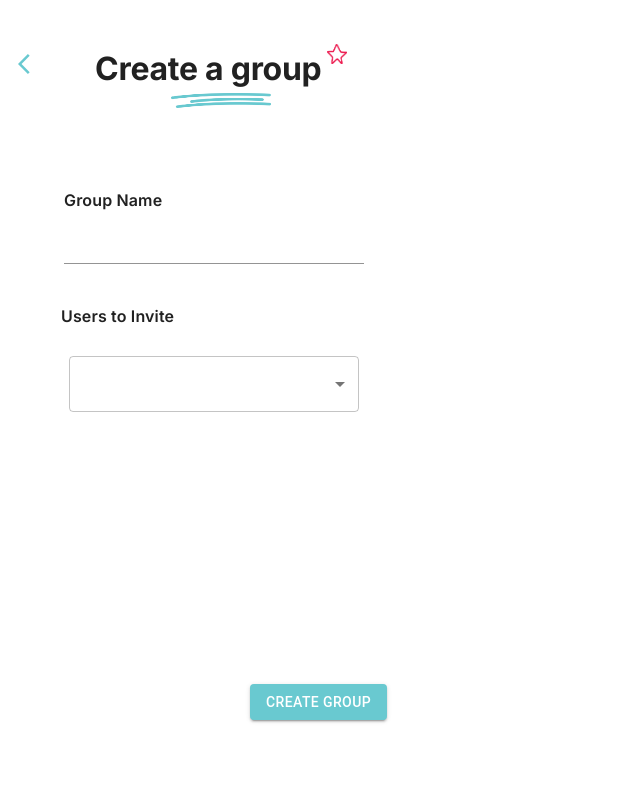
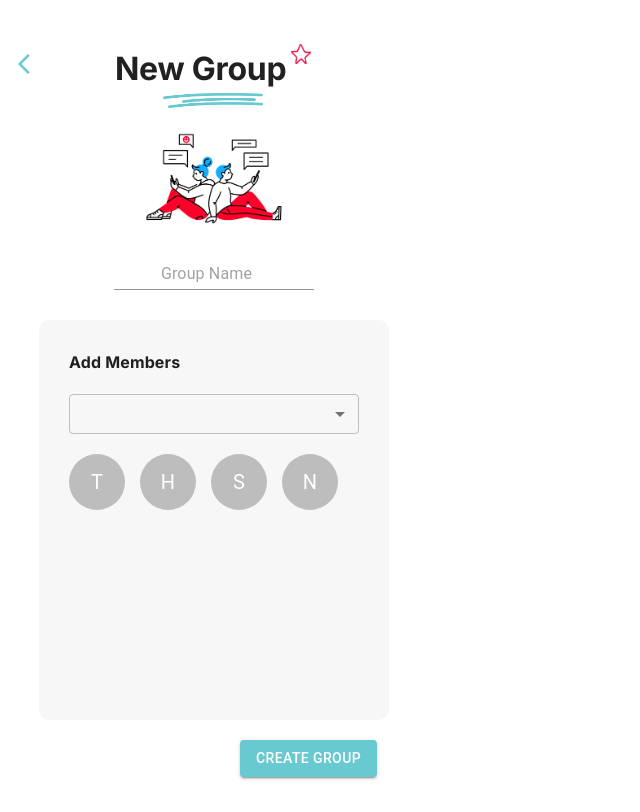
Before and after one commit to triciiaaa/4-Us, a Next.js app: page /for-us/create-group in a window 1280 px wide. Shown: the whole page, without its empty margins (0-640 px from the left). Built offline with nearby package versions, Linux system fonts and the light colour scheme.

Commit message:
updated create group page ui details

```diff
--- a/app/common/customised-theme.js
+++ b/app/common/customised-theme.js
@@ -8,9 +8,13 @@ let CustomisedTheme = createTheme({
     },
     pink: {
       main: "#EE1D52",
+      dark: "#C8003E"
     },
     black: {
       main: "#000000",
+    },
+    off_white: {
+      main: "#F7F7F7",
     },
     white: {
       main: "#FFFFFF",
--- /dev/null
+++ b/app/for-us/create-group/create-group-header.js
@@ -0,0 +1,39 @@
+import Image from "next/image";
+import styles from "../../page.module.css";
+import {
+    Typography,
+    Stack,
+  } from "@mui/material";
+
+export default function CreateGroupHeader() {
+  return (
+    <Stack display="flex" alignItems="center" gap="5px" paddingY="20px">
+      <Stack
+        display="flex"
+        flexDirection="row"
+        justifyContent="center"
+        alignItems="center"
+        gap="5px"
+      >
+        <Typography
+          variant="h2"
+          textAlign="center"
+          style={{
+            paddingTop: "30px",
+            fontWeight: "bold",
+          }}
+        >
+          New Group
+        </Typography>
+        <Image
+          src="/star.jpg"
+          width={20}
+          height={20}
+          style={{ marginBottom: "0px" }}
+          alt="Preview"
+        />
+      </Stack>
+      <Image src="/line.jpg" width={100} height={15} alt="Preview" />
+    </Stack>
+  );
+}
--- /dev/null
+++ b/app/for-us/create-group/form.js
@@ -0,0 +1,70 @@
+import Image from "next/image";
+import styles from "../../page.module.css";
+import { Typography, TextField, Stack, Box, Avatar } from "@mui/material";
+import UserMultiSelect from "../../for-us/create-group/user-multi-select";
+import { blue } from "@mui/material/colors";
+import { useTheme } from "@mui/material/styles";
+
+export default function Form() {
+  const theme = useTheme();
+
+  return (
+    <Stack display="flex" alignItems="center" gap="30px">
+      <Image
+        src="/friends.png"
+        width={150}
+        height={100}
+        style={{ marginBottom: "0px" }}
+        alt="Preview"
+      />
+      <TextField
+        id="standard-search"
+        label=""
+        type="search"
+        variant="standard"
+        sx={{ width: "200px" }}
+        InputProps={{
+          sx: {
+            "& input": {
+              textAlign: "center",
+            },
+          },
+        }}
+        placeholder="Group Name"
+      />
+      <Stack
+        sx={{
+          bgcolor: theme.palette.off_white.main,
+          width: "350px",
+          height: "400px",
+          borderRadius: "10px",
+          alignItems: "flex-start",
+          gap: "20px",
+          padding: "30px"
+        }}
+      >
+        <Typography
+          variant="body_bold"
+          textAlign="center"
+          style={{
+            fontWeight: "bold",
+          }}
+        >
+          Add Members
+        </Typography>
+        <UserMultiSelect />
+        <Stack
+          display="flex"
+          flexDirection="row"
+          alignItems="center"
+          gap="15px"
+        >
+          <Avatar sx={{ width: 56, height: 56 }}>T</Avatar>
+          <Avatar sx={{ width: 56, height: 56 }}>H</Avatar>
+          <Avatar sx={{ width: 56, height: 56}}>S</Avatar>
+          <Avatar sx={{ width: 56, height: 56}}>N</Avatar>
+        </Stack>
+      </Stack>
+    </Stack>
+  );
+}
--- a/app/for-us/create-group/page.js
+++ b/app/for-us/create-group/page.js
@@ -11,9 +11,10 @@ import {
   IconButton,
 } from "@mui/material";
 import { useRouter } from "next/navigation";
-import UserMultiSelect from "../../for-us/create-group/user-multi-select";
 import ArrowBackIosIcon from "@mui/icons-material/ArrowBackIos";
 import { useTheme } from "@mui/material/styles";
+import CreateGroupHeader from "./create-group-header";
+import Form from "./form";
 
 export default function CreateGroup() {
   const router = useRouter();
@@ -21,7 +22,7 @@ export default function CreateGroup() {
 
   return (
     <main className={styles.main}>
-      <Stack direction="row" gap="45px">
+      <Stack direction="row" gap="65px">
         <IconButton
           aria-label="back"
           onClick={() => router.push("/for-us")}
@@ -29,55 +30,13 @@ export default function CreateGroup() {
         >
           <ArrowBackIosIcon fontSize="medium" />
         </IconButton>
-
-        {/* header */}
-        <Stack display="flex" alignItems="center" gap="5px" paddingY="20px">
-          <Stack
-            display="flex"
-            flexDirection="row"
-            justifyContent="center"
-            alignItems="center"
-            gap="5px"
-          >
-            <Typography
-              variant="h2"
-              textAlign="center"
-              style={{
-                paddingTop: "30px",
-                fontWeight: "bold",
-              }}
-            >
-              Create a group
-            </Typography>
-            <Image
-              src="/star.jpg"
-              width={20}
-              height={20}
-              style={{ marginBottom: "0px" }}
-              alt="Preview"
-            />
-          </Stack>
-          <Image src="/line.jpg" width={100} height={15} alt="Preview" />
-        </Stack>
+        <CreateGroupHeader />
       </Stack>
 
-      <Stack display="flex" alignItems="center" gap="40px" marginTop="60px">
-        <Stack gap="20px">
-          <Typography variant="body_bold">Group Name</Typography>
-          <TextField
-            id="standard-search"
-            label=""
-            type="search"
-            variant="standard"
-            sx={{ width: "300px" }}
-          />
-        </Stack>
-        <Stack gap="20px">
-          <Typography variant="body_bold">Users to Invite</Typography>
-          <UserMultiSelect />
-        </Stack>
-      </Stack>
-      <Box position="absolute" bottom="80px" marginLeft="250px">
+      {/* user form */}
+      <Form />
+
+      {/* create group button */}
       <Button
         variant="contained"
         sx={{
@@ -85,12 +44,13 @@ export default function CreateGroup() {
           "&:hover": {
             bgcolor: theme.palette.blue.dark,
           },
+          marginLeft: "240px",
+          marginTop: "20px"
         }}
         onClick={() => router.push("/for-us/blank-group")}
       >
         Create Group
       </Button>
-      </Box>
     </main>
   );
 }
--- a/app/for-us/create-group/user-multi-select.js
+++ b/app/for-us/create-group/user-multi-select.js
@@ -52,7 +52,7 @@ export default function UserMultiSelect() {
 
   return (
     <div>
-      <FormControl sx={{ m: 1, width: "290px" }}>
+      <FormControl sx={{ width: "290px" }} size="small">
         <InputLabel id="demo-multiple-chip-label"></InputLabel>
         <Select
           labelId="demo-multiple-chip-label"
```
Also changed, not shown: app/for-us/for-us-group1.js (added, +31 -0 lines), app/for-us/for-us-group2.js (added, +31 -0 lines), app/for-us/for-us-header.js (added, +41 -0 lines), app/for-us/page.js (+13 -88 lines), public/friends.png (added). Lines whose indentation alone changed are shown as unchanged.
